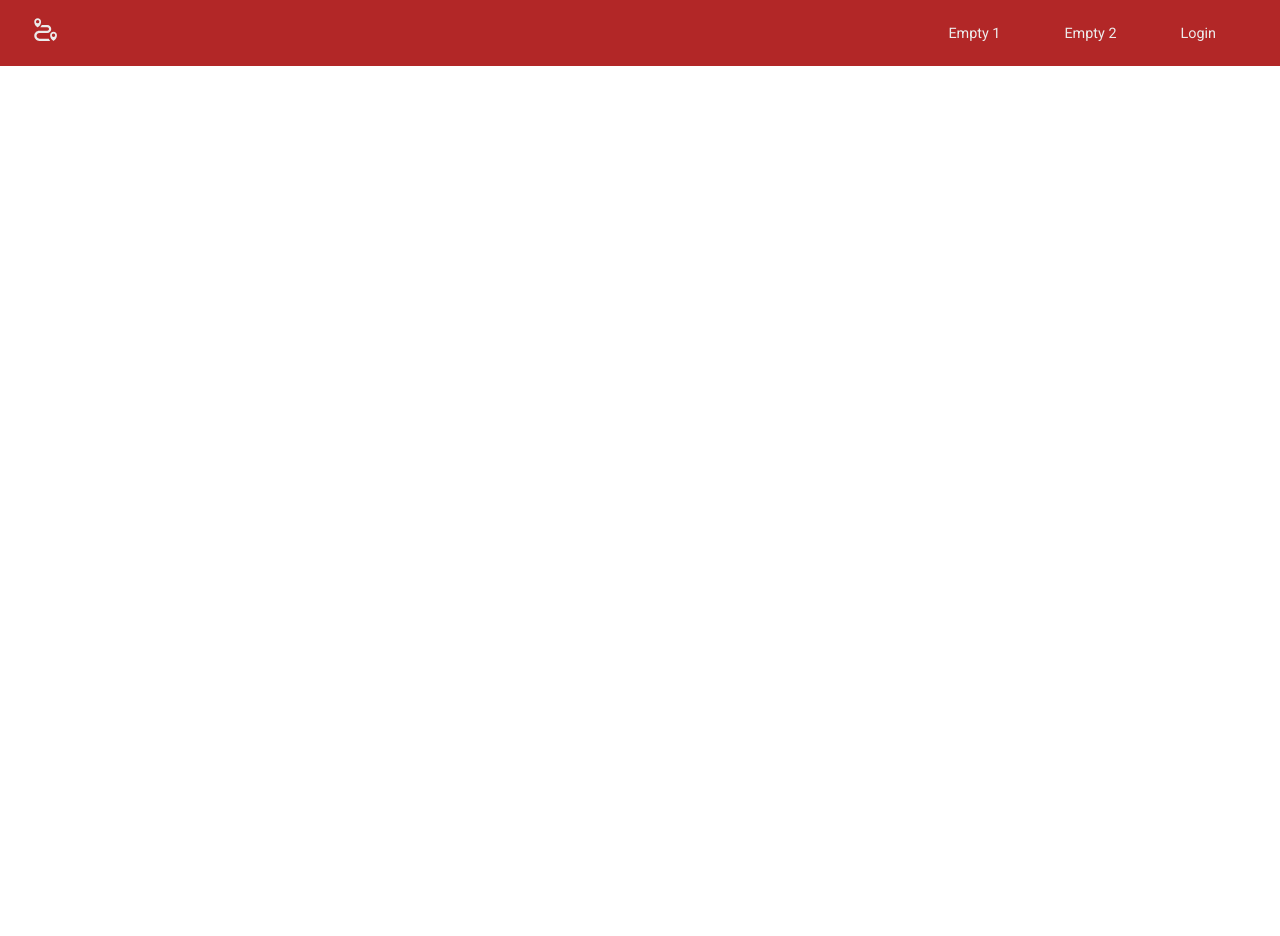
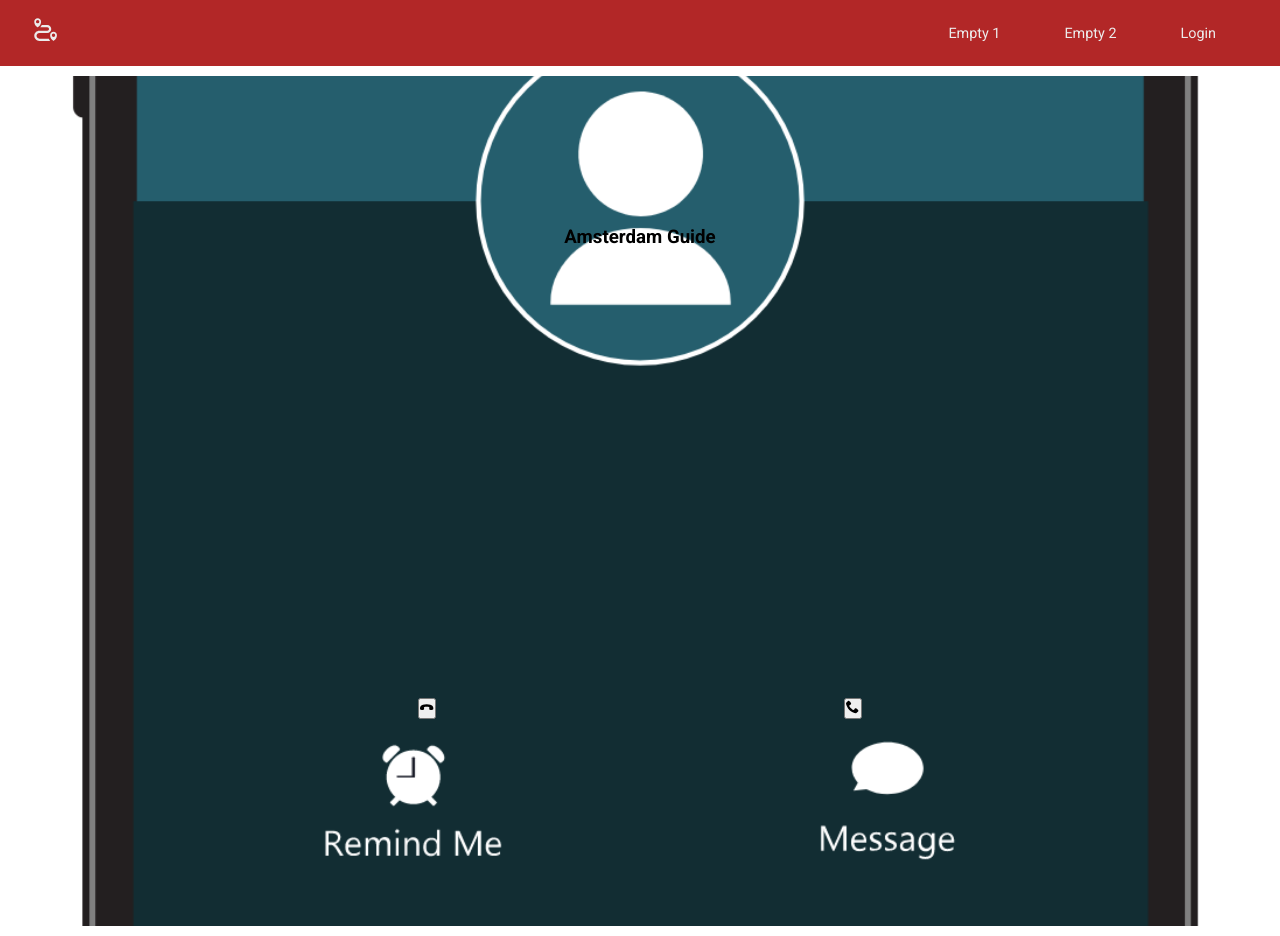
Before and after one commit to elysdominguez2/chooseyourownadventure-front, a React (Create React App) app: page /guidecall in a window 1280 px wide. Before the commit the page ends 800 px from the top, so only its background shows below. Built offline with nearby package versions, Linux system fonts and the light colour scheme; no server answers.

Commit message:
create new page GuideCall, route and Css

```diff
--- a/package.json
+++ b/package.json
@@ -20,7 +20,7 @@
     "react-redux": "^8.0.4",
     "react-router-dom": "^6.3.0",
     "react-scripts": "5.0.1",
-    "styled-components": "^5.3.5",
+    "styled-components": "^5.3.6",
     "web-vitals": "^2.1.4"
   },
   "scripts": {
--- a/src/App.js
+++ b/src/App.js
@@ -4,7 +4,7 @@ import { useDispatch } from "react-redux";
 import { getUserWithStoredToken } from "./store/user/thunks";
 import { Routes, Route } from "react-router-dom";
 import { Navigation, MessageBox } from "./components";
-import { Homepage, Login, SignUp, CityPage } from "./pages";
+import { Homepage, Login, SignUp, CityPage, GuideCall } from "./pages";
 
 function App() {
   const dispatch = useDispatch();
@@ -22,6 +22,7 @@ function App() {
         <Route path="/signup" element={<SignUp />} />
         <Route path="/login" element={<Login />} />
         <Route path="/city/:id" element={<CityPage />} />
+        <Route path="/guidecall" element={<GuideCall />} />
       </Routes>
     </div>
   );
--- /dev/null
+++ b/src/pages/GuideCall.js
@@ -0,0 +1,21 @@
+import "./style.css";
+import { ImPhoneHangUp } from "react-icons/im";
+import { ImPhone } from "react-icons/im";
+
+export const GuideCall = () => {
+  return (
+    <div className="container">
+      <div className="container-guide-call">
+        <h3 className="title-call">Amsterdam Guide</h3>
+        <div className="buttons-call">
+          <button className="button-call">
+            <ImPhoneHangUp />
+          </button>
+          <button className="button-call">
+            <ImPhone />
+          </button>
+        </div>
+      </div>
+    </div>
+  );
+};
--- a/src/pages/index.js
+++ b/src/pages/index.js
@@ -2,3 +2,4 @@ export * from "./Login";
 export * from "./SignUp";
 export * from "./Homepage";
 export * from "./CityPage";
+export * from "./GuideCall";
--- a/src/pages/style.css
+++ b/src/pages/style.css
@@ -1,3 +1,26 @@
 #map {
   height: 480px;
 }
+.container {
+  margin: 10px;
+}
+
+.container-guide-call {
+  background-image: url("../../public/images/phonecall.png");
+  background-size: cover;
+  background-position: center center;
+  height: 850px;
+}
+
+.title-call {
+  text-align: center;
+  padding-top: 150px;
+}
+.buttons-call {
+  display: flex;
+  justify-content: space-evenly;
+}
+
+.button-call {
+  margin-top: 450px;
+}
```
Also changed, not shown: public/images/phonecall.png (added), 1 other file (tests, documents, lock files or other folders).
